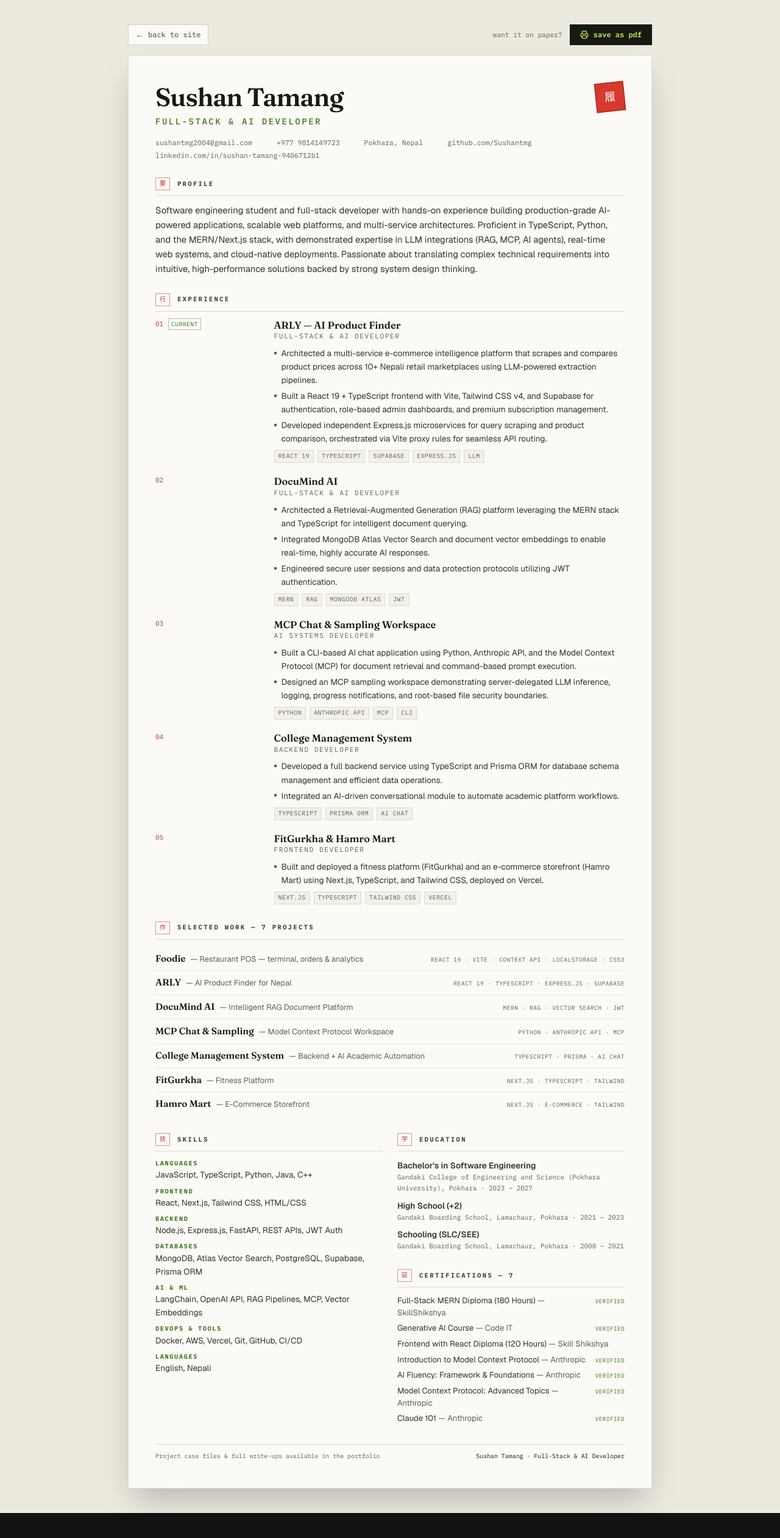
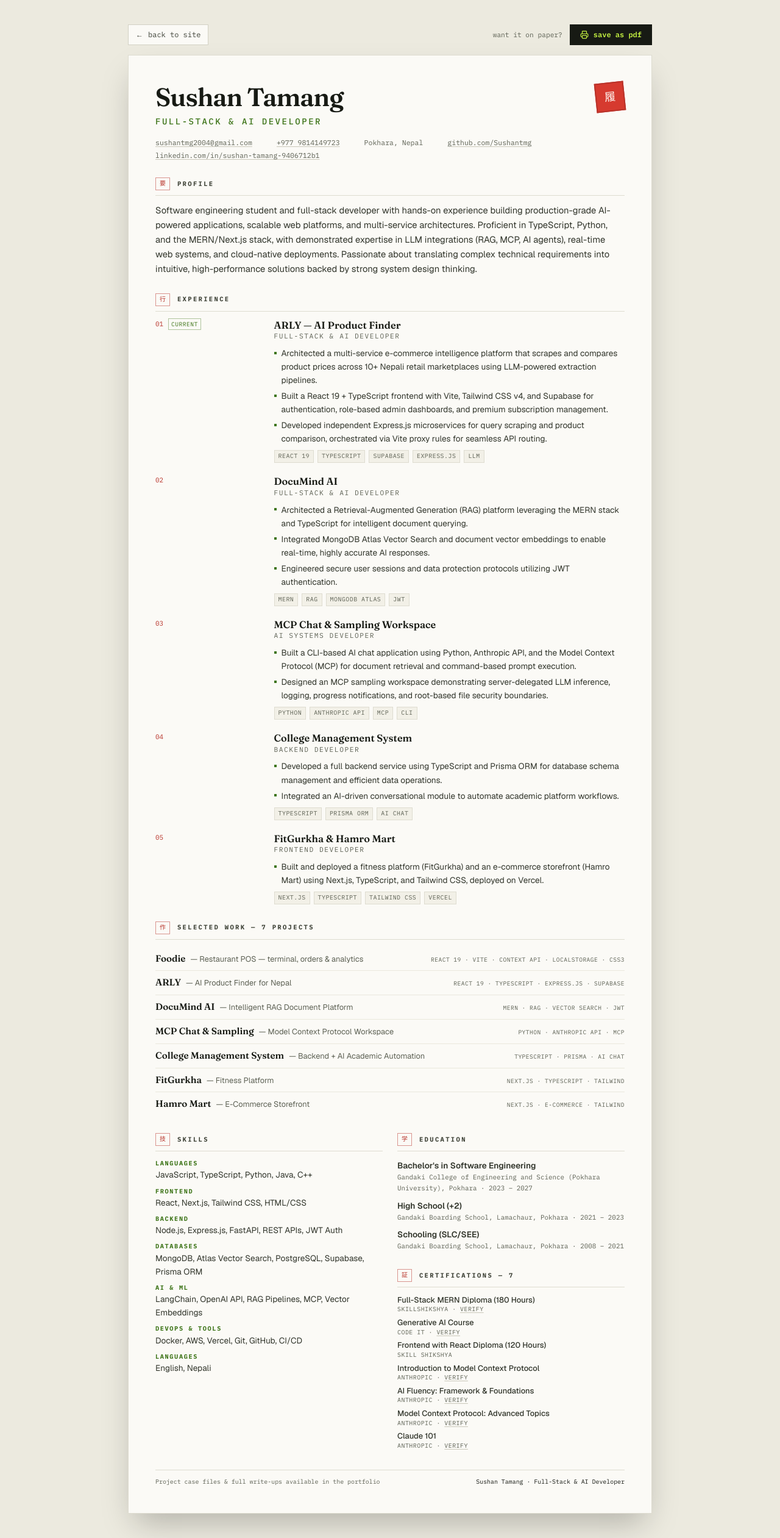
Before and after one commit to Sushantmg/sushan-portfolio, a Next.js app: page /cv in a window 1280 px wide. Shown: the whole page at 61% size. Before the commit the page ends 2481 px from the top, so only its background shows below. Built offline with nearby package versions, Linux system fonts and the light colour scheme; no server answers.

Commit message:
Enhance CV links and add résumé shortcut to command palette

```diff
--- a/src/app/cv/page.tsx
+++ b/src/app/cv/page.tsx
@@ -102,11 +102,11 @@ function Block({
 
 export default function CvPage() {
   const contact = [
-    profile.email,
-    profile.phone,
-    profile.location,
-    "github.com/Sushantmg",
-    "linkedin.com/in/sushan-tamang-9406712b1",
+    { label: profile.email, href: `mailto:${profile.email}` },
+    { label: profile.phone, href: `tel:${profile.phone.replace(/\s/g, "")}` },
+    { label: profile.location },
+    { label: "github.com/Sushantmg", href: profile.github },
+    { label: "linkedin.com/in/sushan-tamang-9406712b1", href: profile.linkedin },
   ];
 
   return (
@@ -140,8 +140,19 @@ export default function CvPage() {
 
           <ul className="mt-4 flex flex-wrap gap-x-5 gap-y-1 font-mono text-[0.72rem] text-[#5d6154]">
             {contact.map((item) => (
-              <li key={item} className="after:ml-5 after:text-[#c9c7ba] last:after:content-['']">
-                {item}
+              <li key={item.label} className="after:ml-5 after:text-[#c9c7ba] last:after:content-['']">
+                {item.href ? (
+                  <a
+                    href={item.href}
+                    target={item.href.startsWith("http") ? "_blank" : undefined}
+                    rel={item.href.startsWith("http") ? "me noopener noreferrer" : undefined}
+                    className="underline decoration-[#c9c7ba] underline-offset-2 transition-colors hover:text-[#3d7418]"
+                  >
+                    {item.label}
+                  </a>
+                ) : (
+                  item.label
+                )}
               </li>
             ))}
           </ul>
@@ -259,17 +270,25 @@ export default function CvPage() {
                   {certifications.map((c) => (
                     <li
                       key={c.title}
-                      className="flex items-baseline justify-between gap-3 text-[0.82rem] text-[#31352b]"
+                      className="text-[0.8rem] leading-snug text-[#31352b]"
                     >
-                      <span>
-                        {c.title}
-                        <span className="text-[#5d6154]"> — {c.issuer}</span>
+                      <span className="font-medium">{c.title}</span>
+                      <span className="block font-mono text-[0.62rem] uppercase tracking-wider text-[#5d6154]">
+                        {c.issuer}
+                        {c.verify ? (
+                          <>
+                            {" · "}
+                            <a
+                              href={c.verify}
+                              target="_blank"
+                              rel="noopener noreferrer"
+                              className="underline decoration-[#c9c7ba] underline-offset-2 transition-colors hover:text-[#3d7418]"
+                            >
+                              verify
+                            </a>
+                          </>
+                        ) : null}
                       </span>
-                      {c.verify && (
-                        <span className="shrink-0 font-mono text-[0.58rem] uppercase tracking-wider text-[#3d7418]">
-                          verified
-                        </span>
-                      )}
                     </li>
                   ))}
                 </ul>
--- a/src/components/CommandPalette.tsx
+++ b/src/components/CommandPalette.tsx
@@ -34,6 +34,7 @@ const navActions: Action[] = [
   { id: "journal", label: "Journal", hint: "field notes / build log", kind: "nav", href: "#journal" },
   { id: "journal-index", label: "All journal entries", hint: "every field note", kind: "open", href: "/journal" },
   { id: "contact", label: "Contact", hint: "hire / reach out", kind: "nav", href: "#contact" },
+  { id: "cv", label: "Résumé / CV", hint: "print-ready résumé", kind: "open", href: "/cv" },
   { id: "top", label: "Back to top", hint: "scroll to hero", kind: "nav", href: "#top" },
 ];
 
```
